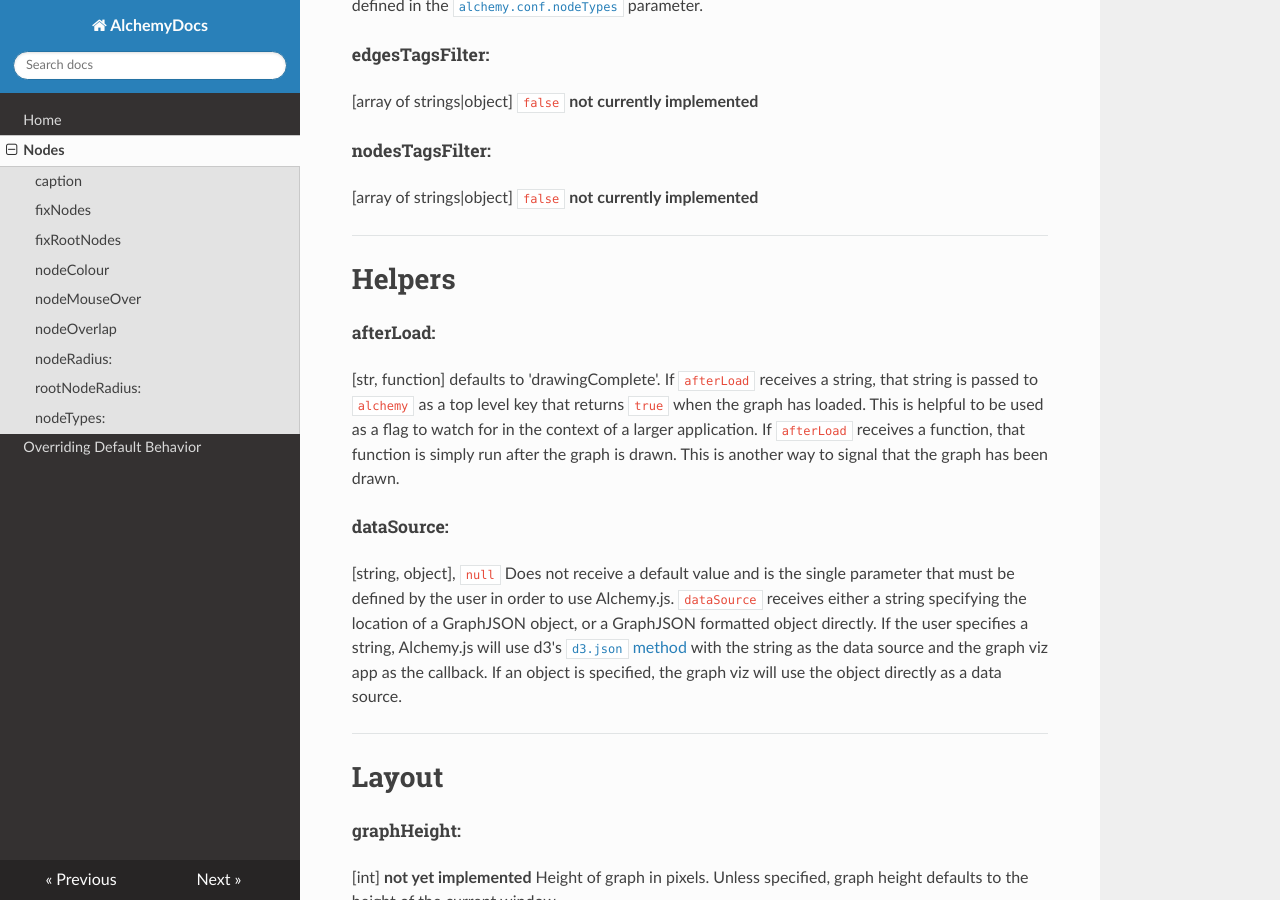
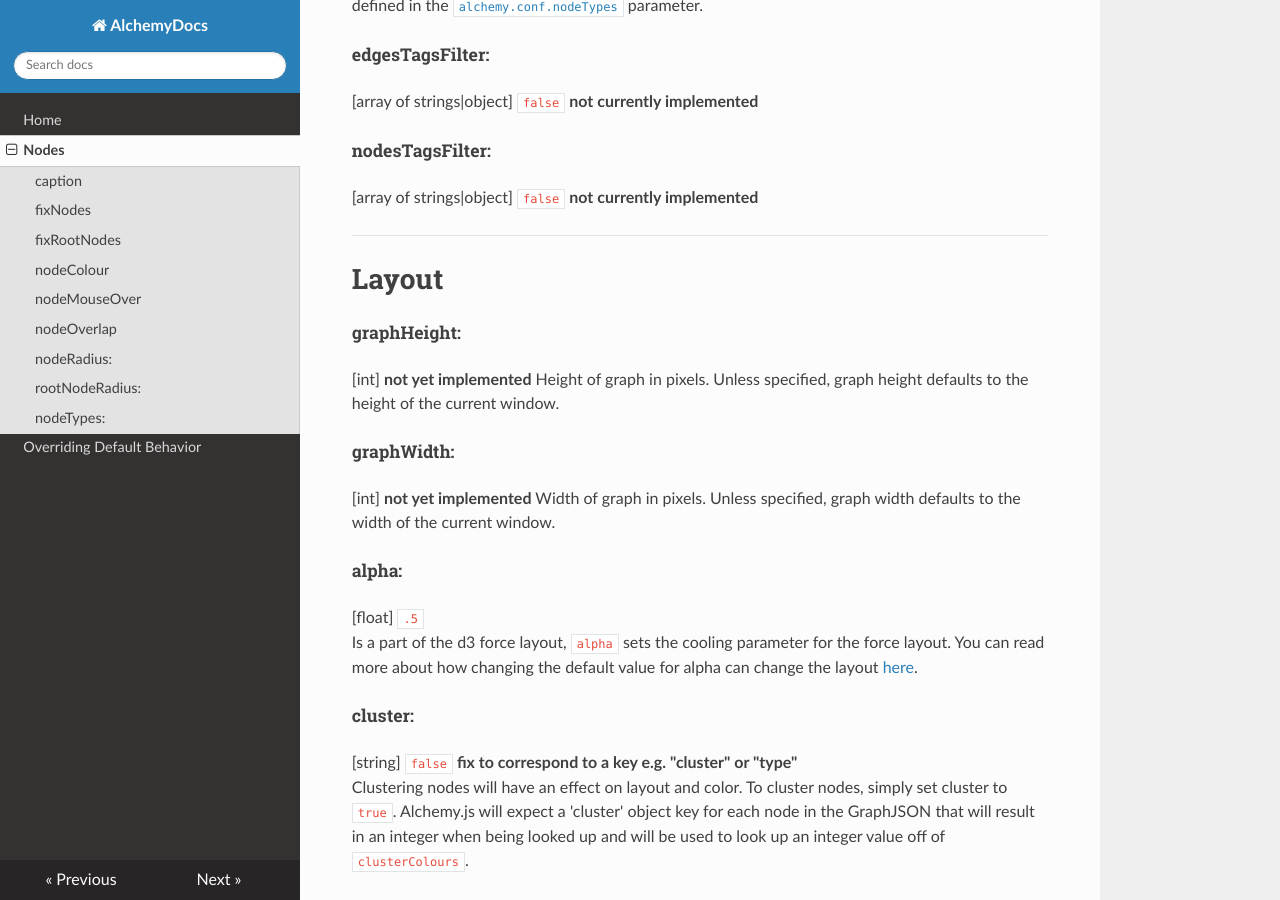
Before and after one commit to GraphAlchemist/Alchemy, an MkDocs documentation site: the page built from app/docs/Configuration.md, in a window 1280 px wide and 900 px high, scrolled down 4961 px. Built offline with MkDocs 1.6.1, drawn with Linux system fonts in a browser that asks for light colours; nearby versions of some CDN libraries; old or Windows-style settings are respelled for this version of MkDocs; some of the changed text lies outside the part shown.

Commit message:
cleaning up docs

```diff
--- a/app/docs/Configuration.md
+++ b/app/docs/Configuration.md
@@ -191,17 +191,6 @@ If set to true, alchemy will load a set of filters that correspond to node types
 
 _____
 
-#Helpers
-
-##### afterLoad:
-[str, function] defaults to 'drawingComplete'.  If `afterLoad` receives a string, that string is passed to `alchemy` as a top level key that returns `true` when the graph has loaded.  This is helpful to be used as a flag to watch for in the context of a larger application.  If `afterLoad` receives a function, that function is simply run after the graph is drawn.  This is another way to signal that the graph has been drawn.
-
-##### dataSource:
-[string, object], `null`
-Does not receive a default value and is the single parameter that must be defined by the user in order to use Alchemy.js.  `dataSource` receives either a string specifying the location of a GraphJSON object, or a GraphJSON formatted object directly.  If the user specifies a string, Alchemy.js will use d3's [`d3.json` method](https://github.com/mbostock/d3/wiki/Requests#d3_json) with the string as the data source and the graph viz app as the callback.  If an object is specified, the graph viz will use the object directly as a data source.
-
-____
-
 #Layout
 
 #####graphHeight:
--- a/app/docs/js/custom.js
+++ b/app/docs/js/custom.js
@@ -1,4 +1,5 @@
 // hacky approach to help make the sidebar scrollable
 $( document ).ready(function() {
-    $('ul.current').css('max-height', $(window).height());
+    $('ul.current').css('max-height', $(window).height()/1.2);
+    // add window resize function
 });
```
Also changed, not shown: other parts of app/docs/Configuration.md (+8 -0 lines), 1 other file.
